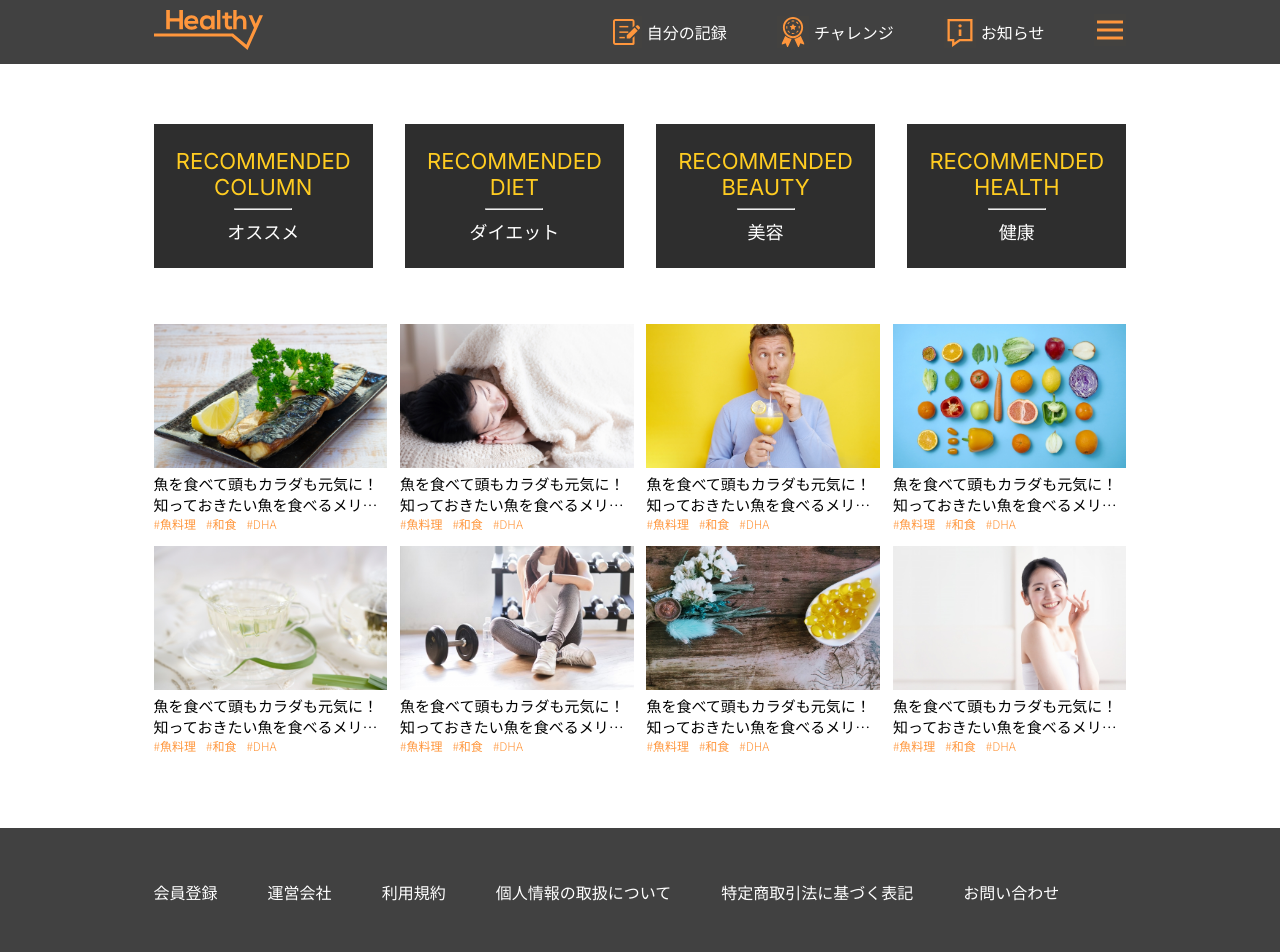
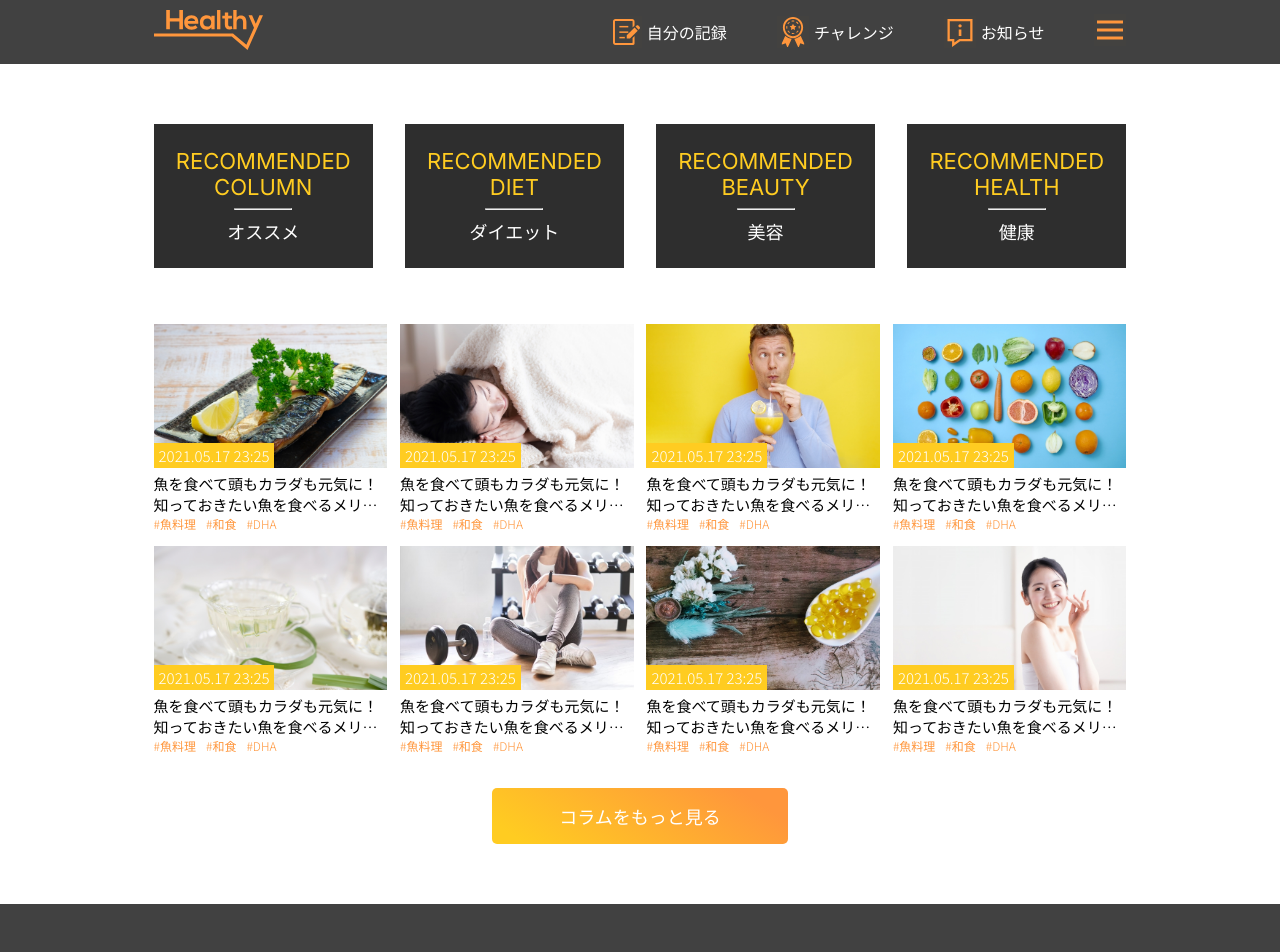
Before and after one commit to SimpleCray/Arent-HealthApp, a React (Create React App) app: page / in a window 1280 px wide. Shown: the top 952 px of the page. Built offline with nearby package versions, Linux system fonts and the light colour scheme.

Commit message:
add chart in my record page

```diff
--- a/package.json
+++ b/package.json
@@ -8,8 +8,10 @@
     "@testing-library/user-event": "^13.5.0",
     "axios": "^0.27.2",
     "axios-mock-adapter": "^1.21.1",
+    "chart.js": "^3.8.0",
     "node-sass": "^7.0.1",
     "react": "^18.2.0",
+    "react-chartjs-2": "^4.3.1",
     "react-dom": "^18.2.0",
     "react-redux": "^8.0.2",
     "react-router-dom": "^5.2.0",
--- a/src/components/pages/Landing.js
+++ b/src/components/pages/Landing.js
@@ -1,48 +1,48 @@
-import React from "react";
-import { RECOMMEND_CARD } from "../../shared/constants";
-import { LANDING_ARTICLE } from "../../shared/mock-data";
-import { Footer, Navbar } from "../shared";
+import React from 'react';
+import { RECOMMEND_CARD } from '../../shared/constants';
+import { LANDING_ARTICLE } from '../../shared/mock-data';
+import { Footer, Navbar } from '../shared';
 
 const LandingPage = () => {
-
     return (
-        <div className="landing-page">
-            <Navbar/>
-            <div className="page-container">
-                <div className="container">
-                    <div className="card-container">
+        <div className='landing-page'>
+            <Navbar />
+            <div className='page-container'>
+                <div className='container'>
+                    <div className='card-container'>
                         {RECOMMEND_CARD.map((card, index) => (
                             <div key={index} className={`recommend-card ${index === RECOMMEND_CARD.length - 1 && 'last-item'}`}>
-                                <div className="header">
-                                    {card.header}
-                                </div>
-                                <hr/>
-                                <div className="sub-text">
-                                    {card.subText}
-                                </div>
+                                <div className='header'>{card.header}</div>
+                                <hr />
+                                <div className='sub-text'>{card.subText}</div>
                             </div>
                         ))}
                     </div>
-                    <div className="card-container wrap">
+                    <div className='card-container wrap' style={{marginBottom: 20}}>
                         {LANDING_ARTICLE.map((card, index) => (
                             <div key={index} className={`article-card ${(index + 1) % 4 === 0 && 'last-item'}`}>
-                                <div className="image-container" style={{background: `url('${card.image}') no-repeat left center`}}></div>
-                                <div className="description">
-                                    {card.description}
+                                <div className='image-container' style={{ background: `url('${card.image}') no-repeat left center` }}>
+                                    <div className='created-date'>{card.created}</div>
                                 </div>
-                                <div className="tag-container ">
+                                <div className='description'>{card.description}</div>
+                                <div className='tag-container '>
                                     {card.tags.map((tag, index) => (
-                                        <div className="tag" key={`tag-${index}`}>{tag}</div>
+                                        <div className='tag' key={`tag-${index}`}>
+                                            {tag}
+                                        </div>
                                     ))}
                                 </div>
                             </div>
                         ))}
                     </div>
+                    <div className='bottom-button-container'>
+                        <button className='bottom-button'>コラムをもっと見る</button>
+                    </div>
                 </div>
             </div>
-            <Footer/>
+            <Footer />
         </div>
-    )
-}
+    );
+};
 
 export default LandingPage;
--- a/src/components/pages/MyRecord.js
+++ b/src/components/pages/MyRecord.js
@@ -1,8 +1,43 @@
 import React from 'react';
-import { RECORD_CARD } from '../../shared/constants';
+import { Chart as ChartJS, CategoryScale, LinearScale, PointElement, LineElement, Title, Tooltip, Legend } from 'chart.js';
+import { COLOR, RECORD_CARD } from '../../shared/constants';
+import { myRecordLineChartData } from '../../shared/mock-data';
 import { Footer, Navbar } from '../shared';
+import { Line } from 'react-chartjs-2';
 
 const MyRecordPage = () => {
+    const options = {
+        responsive: true,
+        plugins: {
+            legend: {
+                display: false,
+            },
+        },
+        scales: {
+            x: {
+                ticks: {
+                    color: "white",
+                    font: {
+                        size: 10,
+                        weight: 300,
+                    }
+                },
+                grid: {
+                    drawBorder: false, // <-- this removes axis line
+                    lineWidth: 0.7,
+                    color: COLOR.gray
+                }
+            },
+            y: {
+                display: false,
+                grid: {
+                    display: false,
+                },
+            },
+        },
+        maintainAspectRatio: false,
+    };
+    ChartJS.register(CategoryScale, LinearScale, PointElement, LineElement, Title, Tooltip, Legend);
     return (
         <div className='my-record-page'>
             <Navbar />
@@ -11,11 +46,15 @@ const MyRecordPage = () => {
                     <div className='card-container'>
                         {RECORD_CARD.map((card, index) => (
                             <div key={index} className={`record-card ${index === RECORD_CARD.length - 1 && 'last-item'}`}>
-                                <div className='record-inner' style={{background: `linear-gradient( rgba(70, 70, 70, 0.5), rgba(70, 70, 70, 0.5) ), url('${card.image}`}}>
-
-                                </div>
+                                <div
+                                    className='record-inner'
+                                    style={{ background: `linear-gradient( rgba(70, 70, 70, 0.5), rgba(70, 70, 70, 0.5) ), url('${card.image}` }}
+                                ></div>
                             </div>
                         ))}
+                    </div>
+                    <div className='chart-container'>
+                        <Line height='200px' options={options} data={myRecordLineChartData} />
                     </div>
                 </div>
             </div>
--- a/src/scss/abstract/_variables.scss
+++ b/src/scss/abstract/_variables.scss
@@ -3,6 +3,7 @@ $yellow: #FFCC21;
 $orange: #FF963C;
 $darkerOrange: #EA6C00;
 $aqua: #8FE9D0;
+$lightGray: #b3b3b3;
 $gray: #777777;
 $darkerGray: #414141;
 $almostBlack: #2E2E2E;
--- a/src/scss/pages/_landing.scss
+++ b/src/scss/pages/_landing.scss
@@ -35,6 +35,16 @@
         .image-container {
             height: 144px;
             background-size: cover !important;
+            position: relative;
+            .created-date {
+                background: $yellow;
+                font-size: 15px;
+                color: white;
+                width: fit-content;
+                padding: 2px 5px;
+                position: absolute;
+                bottom: 0;
+            }
         }
         .description{
             color: black;
@@ -51,6 +61,24 @@
         }
     }
 
+    .bottom-button-container {
+        text-align: center;
+        .bottom-button {
+            width: 296px;
+            height: 56px;
+            background: linear-gradient(32.95deg, $yellow 8.75%, $orange 86.64%);
+            border: none;
+            cursor: pointer;
+            font-size: 18px;
+            color: white;
+            font-weight: 300;
+            border-radius: 5px;
+        }
+        .bottom-button:hover {
+            filter: grayscale(10%);
+        }
+    }
+
     @media screen and (max-width: 1250px) {
 
     }
--- a/src/scss/pages/_myRecord.scss
+++ b/src/scss/pages/_myRecord.scss
@@ -28,6 +28,11 @@
         margin-right: 48px;
     }
 
+    .chart-container {
+        background: $almostBlack;
+        padding: 10px;
+    }
+
     @media screen and (max-width: 1280px) {
         .record-card {
             width: 288px;
--- a/src/shared/constants.js
+++ b/src/shared/constants.js
@@ -1,3 +1,14 @@
+export const COLOR = {
+    yellow: '#FFCC21',
+    orange:' #FF963C',
+    darkerOrange: '#EA6C00',
+    aqua: '#8FE9D0',
+    lightGray: '#b3b3b3',
+    gray: '#777777',
+    darkerGray: '#414141',
+    almostBlack: '#2E2E2E',
+}
+
 export const MENU_LINK = [
     {to: '/', text: '自分の記録'},
     {to: '/', text: '体重グラフ'},
--- a/src/shared/mock-data.js
+++ b/src/shared/mock-data.js
@@ -1,50 +1,70 @@
+import { COLOR } from "./constants";
+
 export const LANDING_ARTICLE = [
     {
         image: 'img/column-1.jpg',
         created: '2021.05.17   23:25',
         description: '魚を食べて頭もカラダも元気に！知っておきたい魚を食べるメリ…',
-        tags: ['#魚料理 ', '#和食',  '#DHA']
+        tags: ['#魚料理 ', '#和食', '#DHA'],
     },
     {
         image: 'img/column-2.jpg',
         created: '2021.05.17   23:25',
         description: '魚を食べて頭もカラダも元気に！知っておきたい魚を食べるメリ…',
-        tags: ['#魚料理 ', '#和食',  '#DHA']
+        tags: ['#魚料理 ', '#和食', '#DHA'],
     },
     {
         image: 'img/column-3.jpg',
         created: '2021.05.17   23:25',
         description: '魚を食べて頭もカラダも元気に！知っておきたい魚を食べるメリ…',
-        tags: ['#魚料理 ', '#和食',  '#DHA']
+        tags: ['#魚料理 ', '#和食', '#DHA'],
     },
     {
         image: 'img/column-4.jpg',
         created: '2021.05.17   23:25',
         description: '魚を食べて頭もカラダも元気に！知っておきたい魚を食べるメリ…',
-        tags: ['#魚料理 ', '#和食',  '#DHA']
+        tags: ['#魚料理 ', '#和食', '#DHA'],
     },
     {
         image: 'img/column-5.jpg',
         created: '2021.05.17   23:25',
         description: '魚を食べて頭もカラダも元気に！知っておきたい魚を食べるメリ…',
-        tags: ['#魚料理 ', '#和食',  '#DHA']
+        tags: ['#魚料理 ', '#和食', '#DHA'],
     },
     {
         image: 'img/column-6.jpg',
         created: '2021.05.17   23:25',
         description: '魚を食べて頭もカラダも元気に！知っておきたい魚を食べるメリ…',
-        tags: ['#魚料理 ', '#和食',  '#DHA']
+        tags: ['#魚料理 ', '#和食', '#DHA'],
     },
     {
         image: 'img/column-7.jpg',
         created: '2021.05.17   23:25',
         description: '魚を食べて頭もカラダも元気に！知っておきたい魚を食べるメリ…',
-        tags: ['#魚料理 ', '#和食',  '#DHA']
+        tags: ['#魚料理 ', '#和食', '#DHA'],
     },
     {
         image: 'img/column-8.jpg',
         created: '2021.05.17   23:25',
         description: '魚を食べて頭もカラダも元気に！知っておきたい魚を食べるメリ…',
-        tags: ['#魚料理 ', '#和食',  '#DHA']
+        tags: ['#魚料理 ', '#和食', '#DHA'],
     },
-]
+];
+
+export const myRecordLineChartData = {
+    labels: ['6月', '7月', '8月', '9月', '10月', '11月', '12月', '1月', '2月', '3月', '4月', '5月',],
+    datasets: [
+        {
+            label: 'Dataset 1',
+            data: [16, 15, 14, 12, 14, 11, 10, 8, 9, 7, 6, 5],
+            borderColor: COLOR.yellow,
+            pointBackgroundColor: COLOR.yellow,
+        },
+        {
+            label: 'Dataset 2',
+            data: [16, 14, 15, 12, 13, 14, 12, 10, 9, 9, 8, 6],
+            borderColor: COLOR.aqua,
+            pointBackgroundColor: COLOR.aqua,
+        },
+    ],
+};
```
Also changed, not shown: 1 other file (tests, documents, lock files or other folders).
